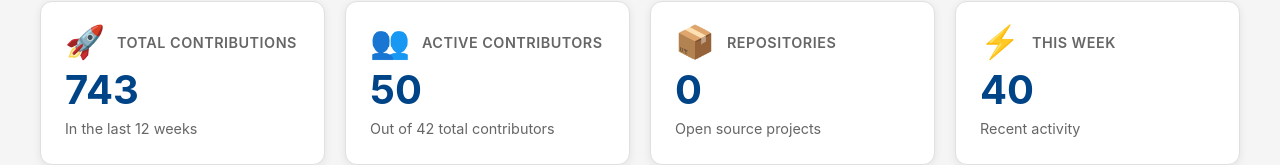
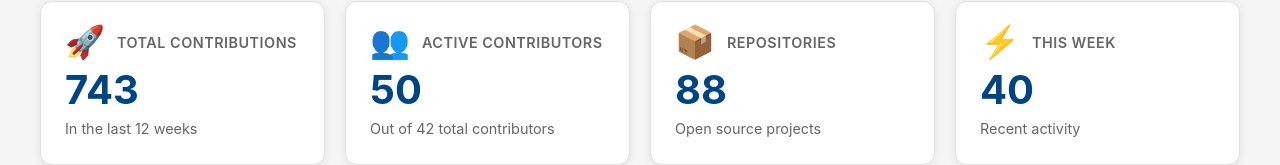
Before and after one commit to mgifford/gh-open-dash, a React (Vite) app in the folder site/: page / in a window 1280 px wide. Shown: the part 477-642 px from the top of the page. Built offline with nearby package versions, Linux system fonts and the light colour scheme.

Commit message:
Fix repository count display - use 'repos' field instead of 'byRepo'
Co-authored-by: mgifford <116832+mgifford@users.noreply.github.com>

```diff
--- a/site/src/App.jsx
+++ b/site/src/App.jsx
@@ -202,7 +202,7 @@ function App() {
   // Calculate overview metrics
   const totalContributions = processedData.leaderboard.reduce((sum, item) => sum + item.count, 0);
   const totalContributors = data.authors.length;
-  const totalRepos = data.byRepo ? Object.keys(data.byRepo).length : 0;
+  const totalRepos = data.repos ? data.repos.length : 0;
   const activeContributors = processedData.leaderboard.filter(item => item.count > 0).length;
 
   // Helper function to calculate weekly activity
```
Also changed, not shown: 1 other file (tests, documents, lock files or other folders).
